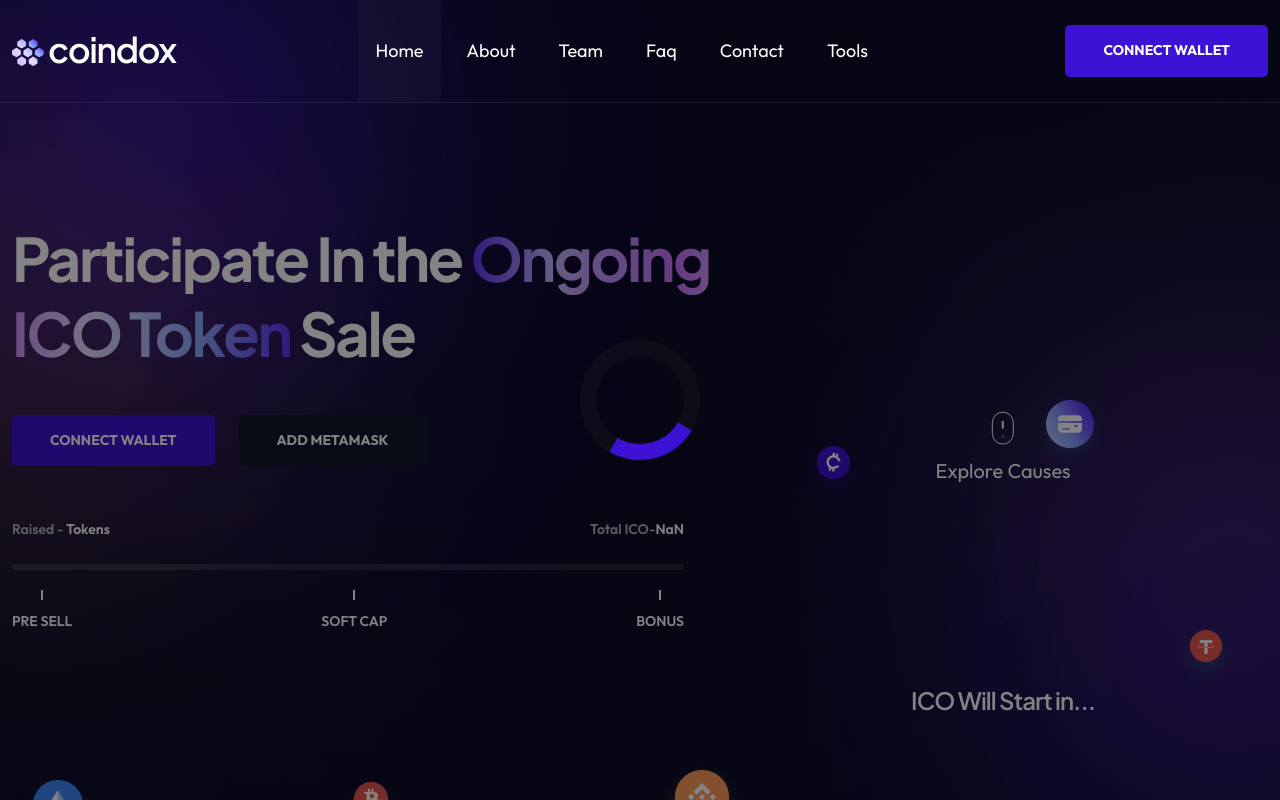
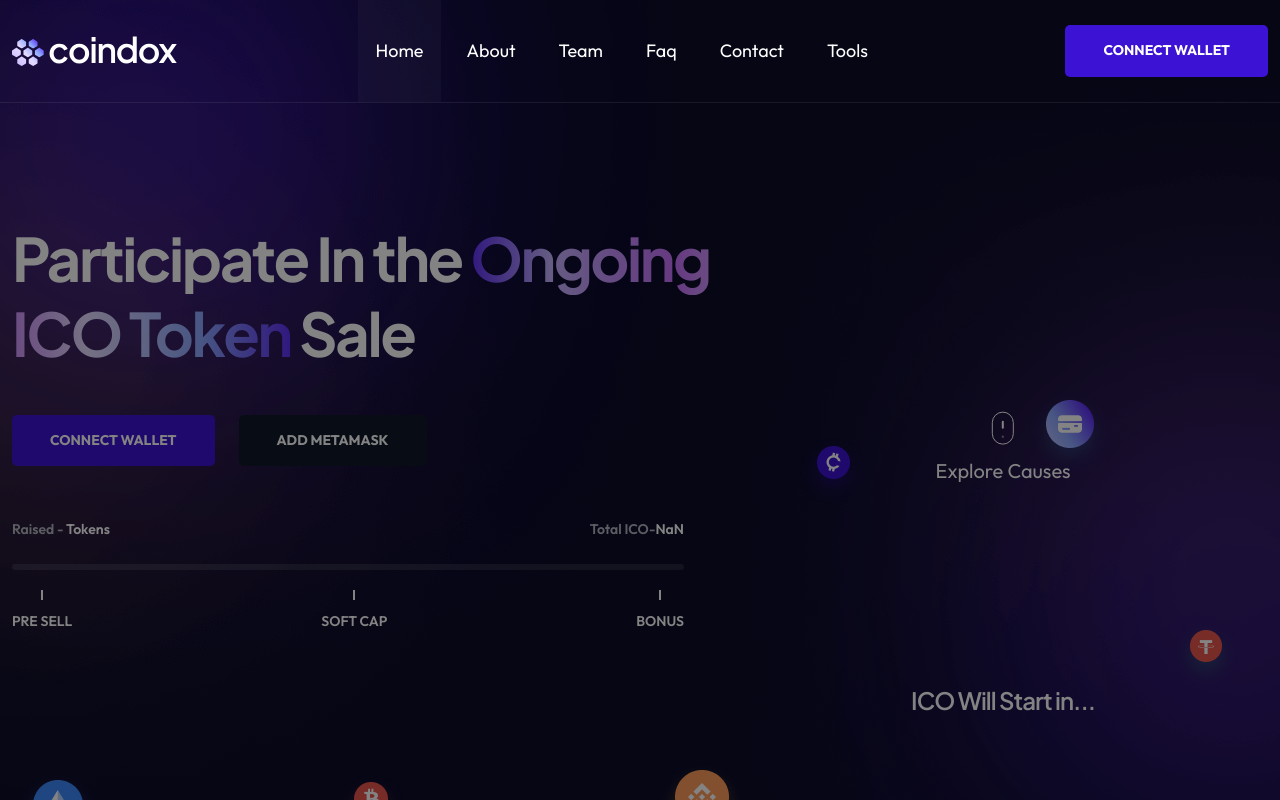
Before and after one commit to suryanshpandey61/Etherium-Currency-App, a Next.js app: page / in a window 1280 px wide. Shown: the top 800 px of the page. Built offline with nearby package versions, Linux system fonts and the light colour scheme.

Commit message:
latest update

```diff
--- a/Components/Loader.jsx
+++ b/Components/Loader.jsx
@@ -2,9 +2,9 @@ import React from "react";
 
 const Loader = () => {
   return <div className="custom-loader-wrapper">
-    <div className="custom-loader">
+    {/* <div className="custom-loader">
 
-    </div>
+    </div> */}
 
   </div>;
 };
```
